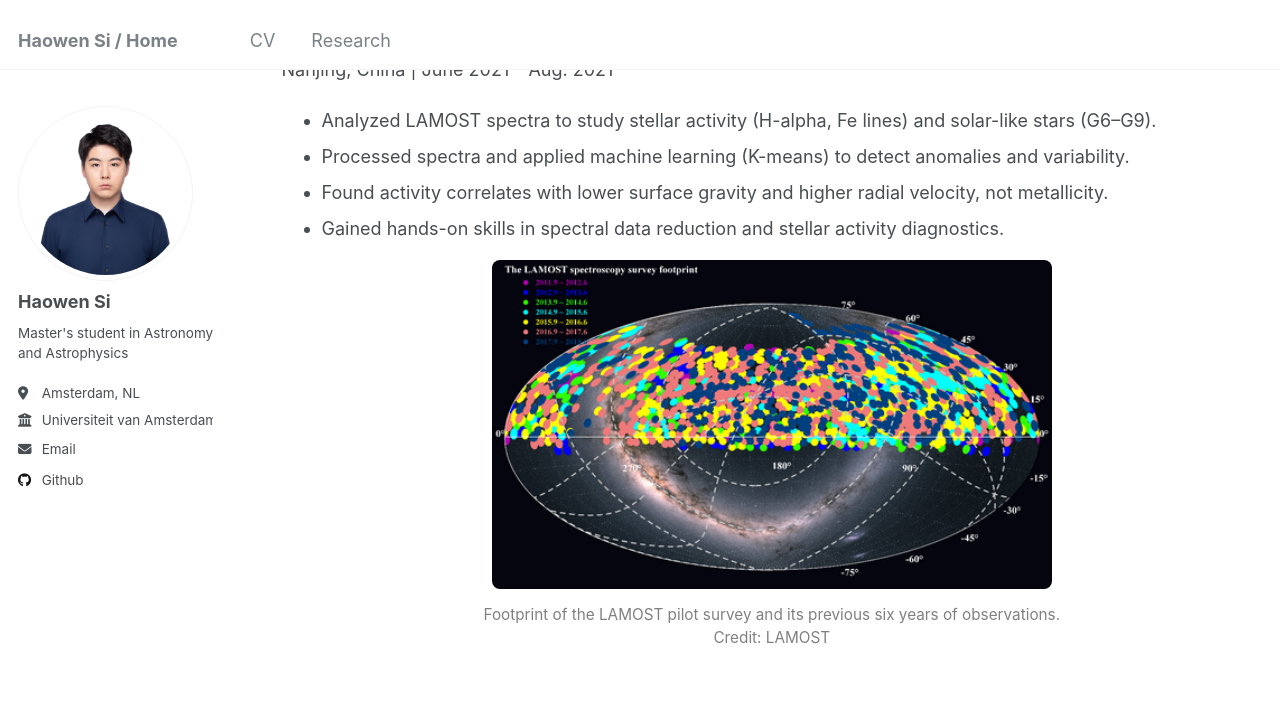
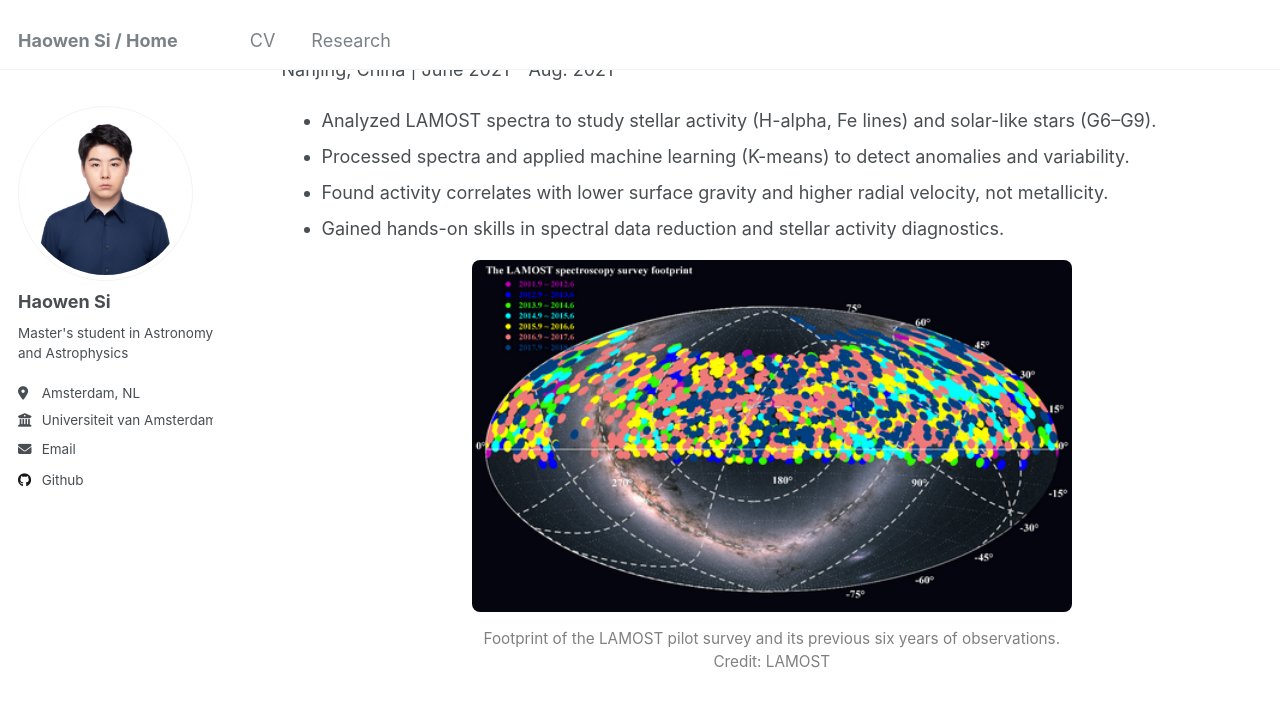
Before and after one commit to HW-SI/HW-SI.github.io, a Jekyll site: the page built from _pages/research.html, in a window 1280 px wide and 900 px high, scrolled down 2677 px. Shown: the top 707 px of the window. Built offline with Jekyll 4.4.1, drawn with Linux system fonts in a browser that asks for light colours.

Commit message:
Update research.html

```diff
--- a/_pages/research.html
+++ b/_pages/research.html
@@ -79,7 +79,7 @@ Nanjing, China | June 2021 – Aug. 2021</p>
 </ul>
 
 <div style="display: flex; justify-content: center; margin-bottom: 10px;">
-  <img src="/images/lamost.png" alt="LAMOST Survey" style="width:560px; border-radius:8px;">
+  <img src="/images/lamost.png" alt="LAMOST Survey" style="width:600px; border-radius:8px;">
 </div>
 <p style="text-align:center; font-size: 0.85em; color: gray;">
 Footprint of the LAMOST pilot survey and its previous six years of observations. <br>
```
